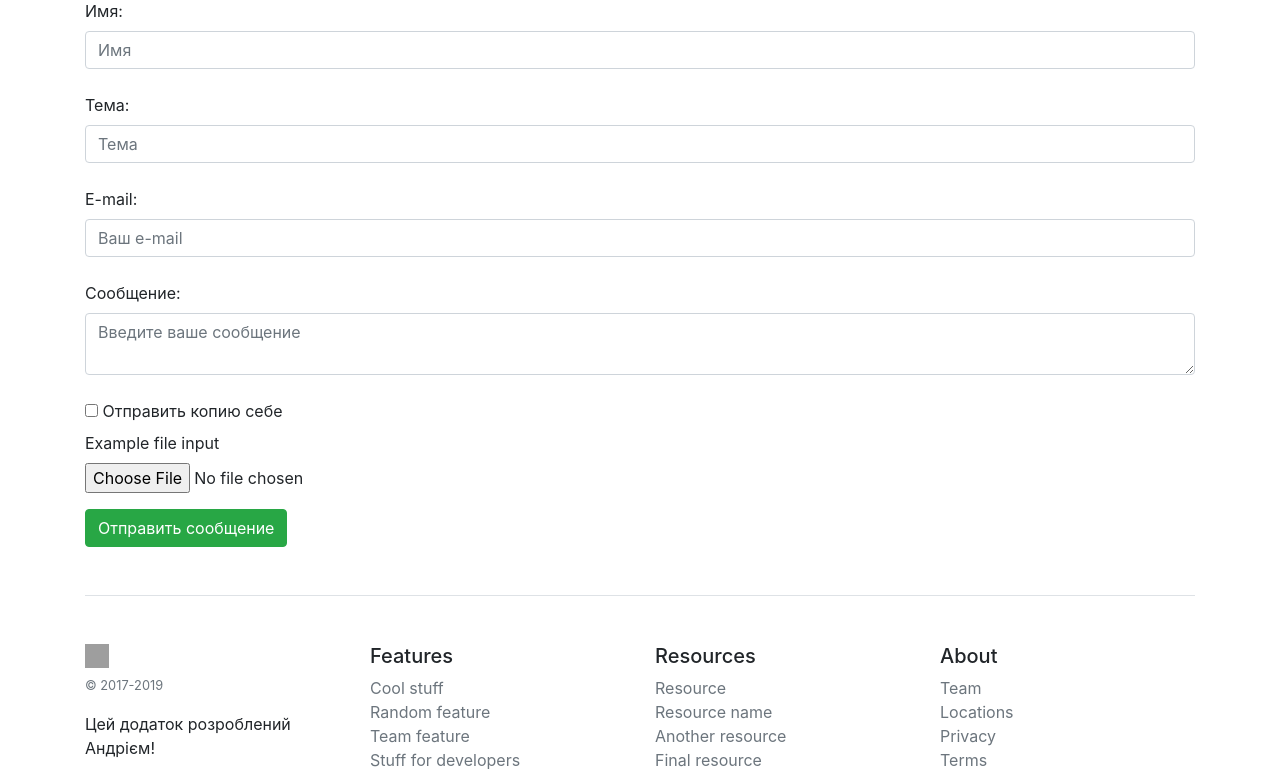
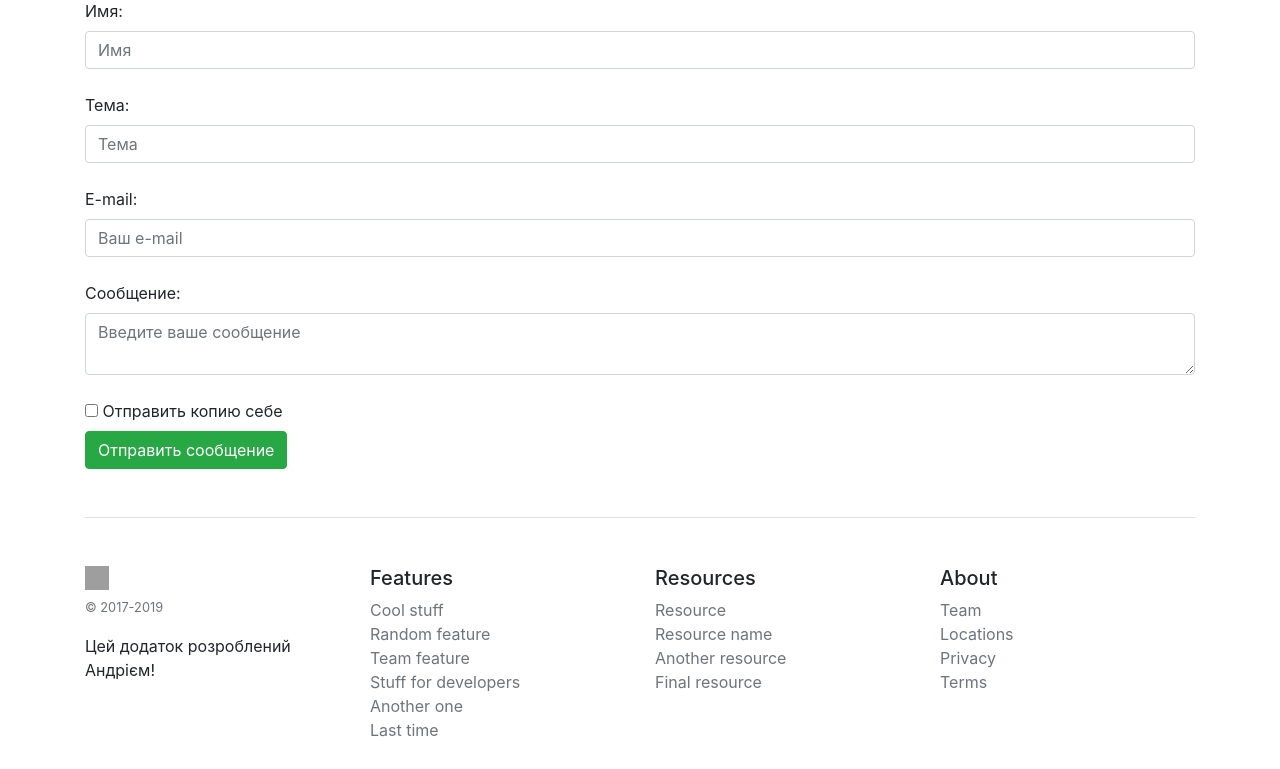
Before and after one commit to AndriiLMGitHub/myApp, a Django app: page /contact in a window 1280 px wide. Shown: the part 418-1187 px from the top of the page. After the commit the page ends 1155 px from the top, so only its background shows below. Run offline with Django 3.2, Linux system fonts and the light colour scheme; some libraries are stand-ins or nearby versions; grey boxes are pictures that could not be loaded.

Commit message:
23-03-2020-1

```diff
--- a/contact/templates/contact/contact.html
+++ b/contact/templates/contact/contact.html
@@ -35,10 +35,6 @@
 	  <label for="id_copy">
       <input type="checkbox" name="copy" id="id_copy"> Отправить копию себе </label>
 	</div>
-  <div class="form-group">
-    <label for="exampleFormControlFile1">Example file input</label>
-    <input type="file" name="file" class="form-control-file" id="exampleFormControlFile1">
-  </div>
   <div><input type="submit" class="btn btn-success" value="Отправить сообщение"/></div>
 </form>
 
--- a/contact/views.py
+++ b/contact/views.py
@@ -17,7 +17,6 @@ class ContactForm(forms.Form):
 	message = forms.CharField()
 	copy = forms.BooleanField(required=False)
 	name = forms.CharField(max_length=100)
-	file = forms.FileField()
 
 
 
@@ -32,11 +31,10 @@ def contact(request):
 			message = form.cleaned_data['message']
 			copy = form.cleaned_data['copy']
 			name = form.cleaned_data['name']
-			file = form.cleaned_data['file']
 
 			recepients = ['andreydecua@gmail.com']
 
-			global_message = "Імя: " + name + "\n" + "Повідомлення: " + message + "\n" + file
+			global_message = "Імя: " + name + "\n" + "Повідомлення: " + message + "\n"
 
             # Если пользователь захотел получить копию себе, добавляем его в список получателей
 			if copy:
```
